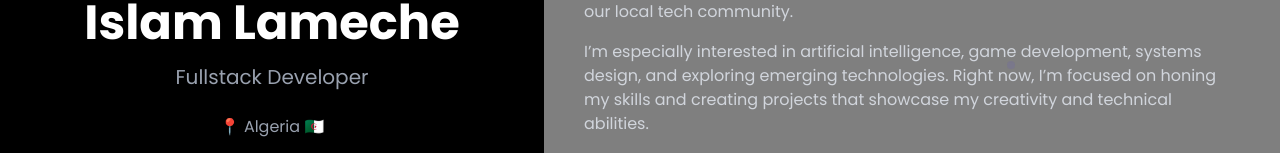
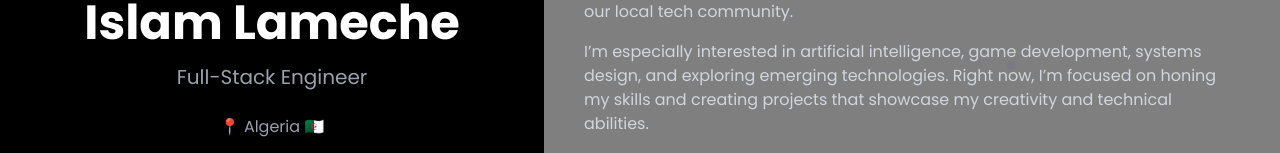
Before and after one commit to The-Sofishticated-Man/minimalist-portfolio, a Next.js app: page / in a window 1280 px wide. Shown: the part 356-509 px from the top of the page. Built offline with nearby package versions, Linux system fonts and the light colour scheme.

Commit message:
edited main info

```diff
--- a/src/components/MainInfo.tsx
+++ b/src/components/MainInfo.tsx
@@ -28,7 +28,7 @@ export default function MainInfo() {
         duration: 1,
         ease: "back.out(1.7)",
         delay: 0.5,
-      }
+      },
     );
 
     // Floating animation
@@ -105,7 +105,7 @@ export default function MainInfo() {
 
         {/* Subtitle */}
         <h2 className="text-sm sm:text-base md:text-lg lg:text-lg xl:text-xl text-gray-400 mb-4 lg:mb-6 px-2">
-          Fullstack Developer
+          Full-Stack Engineer
         </h2>
 
         {/* Location */}
```
